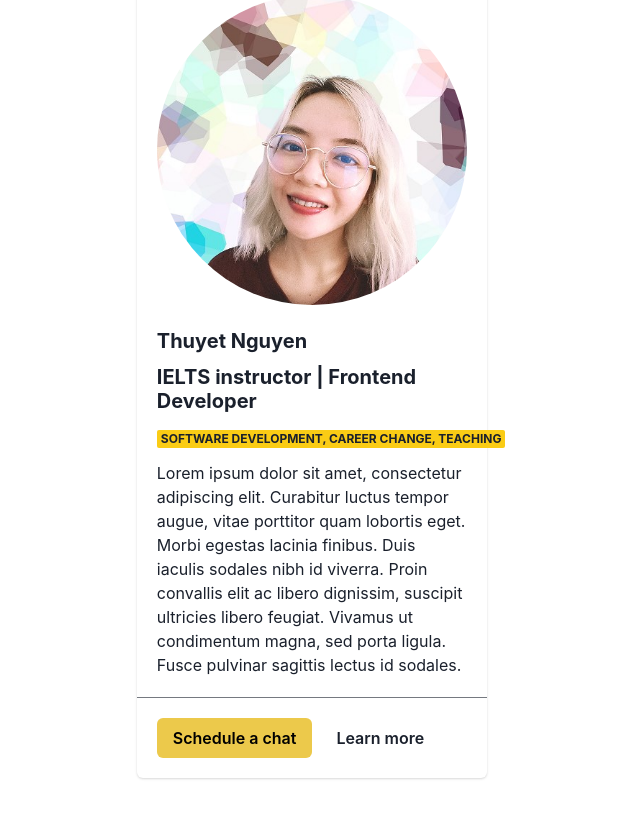
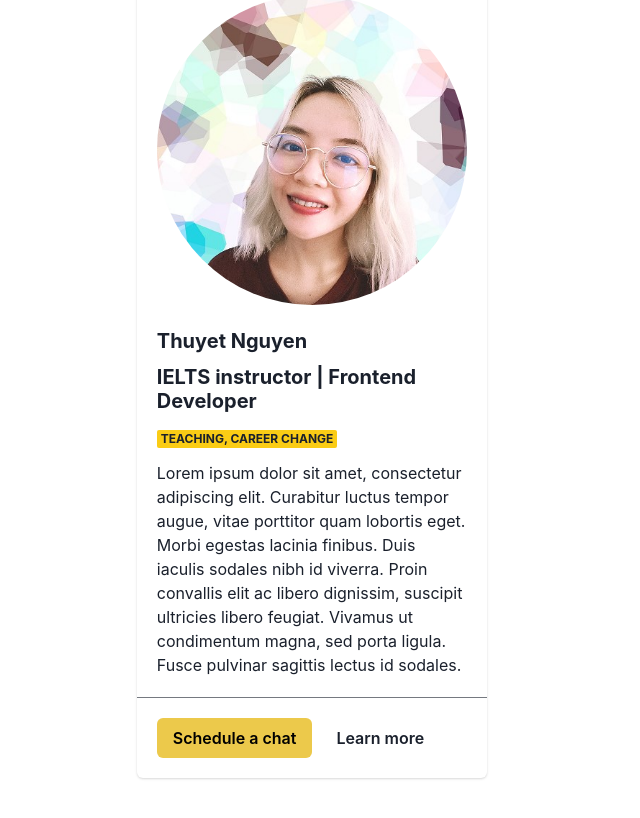
Before and after one commit to liti-dev/m2m, a Next.js app: page / in a window 1280 px wide. Shown: the part 2306-3124 px from the top of the page, without its empty margins (328-968 px from the left). Built offline with nearby package versions, Linux system fonts and the light colour scheme.

Commit message:
fix overflow on md screen

```diff
--- a/pages/index.tsx
+++ b/pages/index.tsx
@@ -51,7 +51,7 @@ const mentors = [
     currentTitle: "IELTS instructor | Frontend Developer",
     intro:
       "Lorem ipsum dolor sit amet, consectetur adipiscing elit. Curabitur luctus tempor augue, vitae porttitor quam lobortis eget. Morbi egestas lacinia finibus.",
-    areas: "Software development, Career change, Teaching",
+    areas: "Teaching, Career change",
     bookingUrl: "https://calendly.com/thuyet/mentoring",
   },
 ]
@@ -144,7 +144,7 @@ export default function Home() {
                   <Heading size="md">{m.name}</Heading>
                   <Heading size="md">{m.currentTitle}</Heading>
                   <Text>
-                    <Badge size="md" bg={yellow}>
+                    <Badge size="md" bg={yellow} whiteSpace="break-spaces">
                       {m.areas}
                     </Badge>
                   </Text>
@@ -159,7 +159,7 @@ export default function Home() {
               </CardBody>
               <Divider />
               <CardFooter>
-                <ButtonGroup spacing="2">
+                <ButtonGroup spacing="2" w="100%">
                   <Button
                     as={Link}
                     variant="solid"
@@ -167,6 +167,8 @@ export default function Home() {
                     href={m.bookingUrl}
                     _hover={{ textDecoration: "none", bgColor: "yellow.300" }}
                     isExternal
+                    whiteSpace="break-spaces"
+                    textAlign="center"
                   >
                     Schedule a chat
                   </Button>
```
